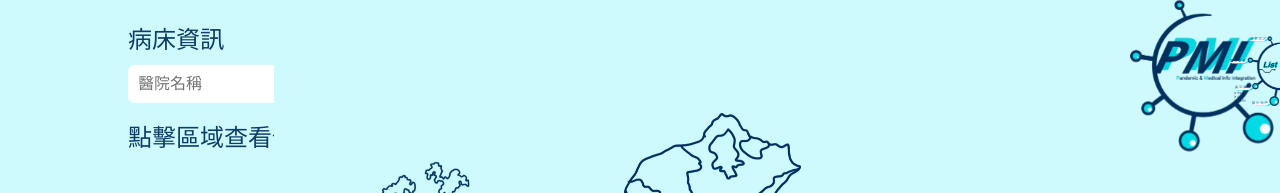
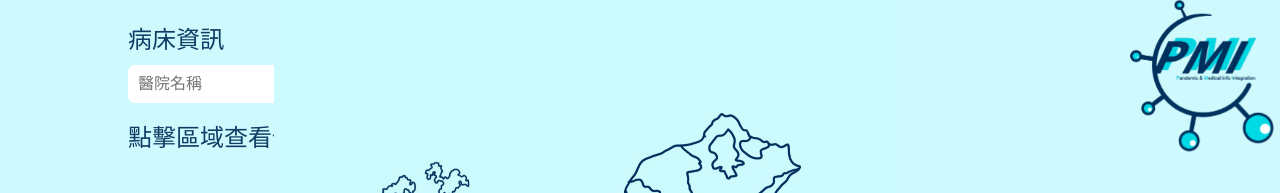
Before and after one commit to Alx-Lai/PMI-frontend, a React (Create React App) app: page / in a window 1280 px wide. Shown: the top 193 px of the page. Built offline with nearby package versions, Linux system fonts and the light colour scheme.

Commit message:
[modify] logo & menu function

```diff
--- a/src/Containers/MainPage.css
+++ b/src/Containers/MainPage.css
@@ -28,6 +28,7 @@
     animation-fill-mode: forwards;
     animation-timing-function: ease-in-out;
     z-index: 2;
+    cursor: pointer;
   }
 
   @keyframes logo {
--- a/src/Containers/MainPage.jsx
+++ b/src/Containers/MainPage.jsx
@@ -1,3 +1,4 @@
+import { useState } from 'react'
 import '../App.css'
 import './MainPage.css'
 import logo from '../Images/logo.png'
@@ -5,20 +6,22 @@ import taiwan from '../Images/taiwan.png'
 import Menu from './Menu'
 
 const MainPage = ({ scroll }) => {
+    const [clicked, setClicked] = useState(false)
+
+    const clickLogo = () => {
+        setClicked(true)
+    }
 
     return (
         <div className='mainpage'>
-            <Menu />
+            <Menu hidden={!clicked} />
             <div className='bed' hidden={scroll < 0.9}>
                 <h2 className='bed-title1'>病床資訊</h2>
                 <input className='bed-input' placeholder='醫院名稱'></input>
                 <h2 className='bed-title2'>點擊區域查看分區病床資訊</h2>
             </div>
-
-            <div>
-                <img src={logo} alt='logo' className='logo' />
-                <img alt='taiwan' id='taiwan' src={taiwan} />
-            </div>
+            <img src={logo} alt='logo' className='logo' hidden={clicked} onClick={clickLogo} />
+            <img src={taiwan} alt='taiwan' id='taiwan' />
         </div>
     )
 }
--- a/src/Containers/Menu.css
+++ b/src/Containers/Menu.css
@@ -6,7 +6,3 @@
     z-index: 900;
     cursor: pointer;
 }
-
-.mainpage .menu {
-    width: 60px;
-}
--- a/src/Containers/Menu.jsx
+++ b/src/Containers/Menu.jsx
@@ -1,7 +1,7 @@
 import menu from '../Images/menu.png'
 import './Menu.css'
 
-export default function Menu() {
+export default function Menu({ hidden = false }) {
 
   const handleClickMenu = (e) => {
     let x = Math.round((e.clientX - e.target.offsetLeft) / e.target.clientWidth * 100)
@@ -17,6 +17,6 @@ export default function Menu() {
   }
 
   return (
-        <img src={menu} alt='menu' className='menu' onClick={handleClickMenu} />
+    <img src={menu} alt='menu' className='menu' onClick={handleClickMenu} hidden={hidden} />
   )
 };
```
Lines whose indentation alone changed are shown as unchanged.
